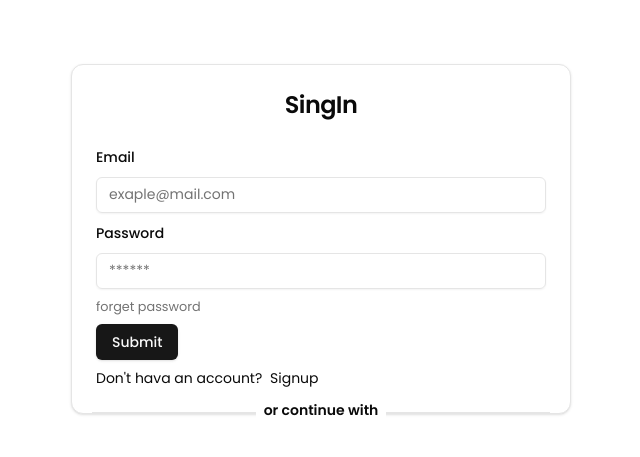
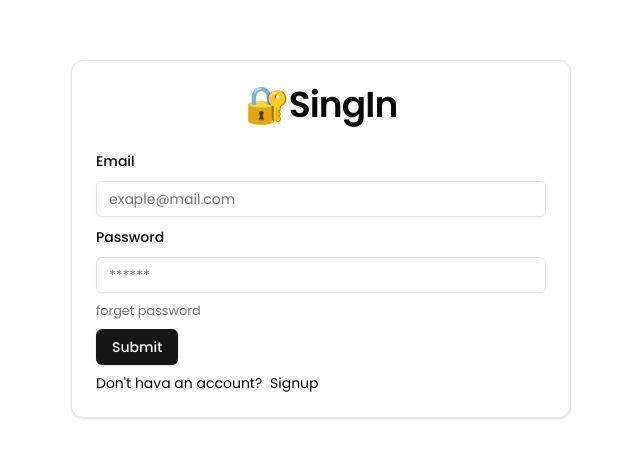
Before and after one commit to mmiiprpkr/rmutt-community, a Next.js app: page /signin in a window 1280 px wide. Shown: the part 161-618 px from the top of the page, without its empty margins (319-959 px from the left). Built offline with nearby package versions, Linux system fonts and the light colour scheme.

Commit message:
fix ui auth

```diff
--- a/app/(auth)/(routes)/signin/page.tsx
+++ b/app/(auth)/(routes)/signin/page.tsx
@@ -2,39 +2,21 @@
 import {
    Card,
    CardContent,
-   CardFooter,
    CardHeader,
    CardTitle,
  } from "@/components/ui/card"
 
- import { FcGoogle } from "react-icons/fc";
- import { PiGithubLogoFill } from "react-icons/pi";
-
 import { SigninForm } from "./_components/signin-form";
-import { Separator } from "@/components/ui/separator";
-import { signIn } from "next-auth/react";
-import { useSearchParams } from "next/navigation";
-import { useEffect, useState } from "react";
-import { FormError } from "@/components/alert/error-msg";
-
 
 const SigninPage = () => {
-
-
    return (
       <Card className="w-[300px] md:w-[500px] mx-auto">
          <CardHeader>
-            <CardTitle className="text-center text-2xl">SingIn</CardTitle>
+            <CardTitle className="text-center text-4xl">🔐SingIn</CardTitle>
          </CardHeader>
          <CardContent>
             <SigninForm />
          </CardContent>
-         <div className="relative px-5 items-center">
-            <Separator />
-            <div className="flex justify-center">
-               <p className="text-sm font-semibold absolute bg-background -top-3 px-2">or continue with</p>
-            </div>
-         </div>
       </Card>
     );
 }
--- a/app/(auth)/(routes)/signup/page.tsx
+++ b/app/(auth)/(routes)/signup/page.tsx
@@ -3,34 +3,21 @@
 import {
    Card,
    CardContent,
-   CardFooter,
    CardHeader,
    CardTitle,
  } from "@/components/ui/card"
 
- import { FcGoogle } from "react-icons/fc";
- import { PiGithubLogoFill } from "react-icons/pi";
-
-import { Separator } from "@/components/ui/separator";
 import { SignupForm } from "./_components/signup-form";
-import { signIn } from "next-auth/react";
-
 
 const SigninPage = () => {
    return (
       <Card className="w-[300px] md:w-[500px] mx-auto">
          <CardHeader>
-            <CardTitle className="text-center text-2xl">Singup</CardTitle>
+            <CardTitle className="text-center text-4xl">🔐Singup</CardTitle>
          </CardHeader>
          <CardContent>
             <SignupForm />
          </CardContent>
-         <div className="relative px-5 items-center">
-            <Separator />
-            <div className="flex justify-center">
-               <p className="text-sm font-semibold absolute -top-3 bg-background px-1">or continue with</p>
-            </div>
-         </div>
       </Card>
     );
 }
```
